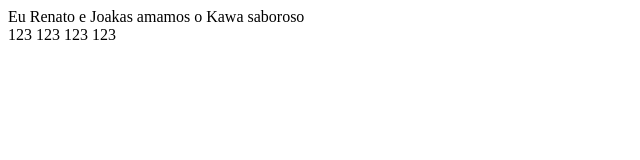
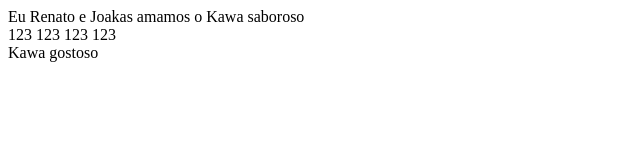
Before and after one commit to Vinicius-Hosokawa/Projeto-A3-Prelud, a plain HTML site: page index.html in a window 1280 px wide. Shown: the whole page, without its empty margins (0-640 px from the left). Drawn offline with Linux system fonts and the light colour scheme.

Commit message:
adiciona nova div com texto sobre Kawa

```diff
--- a/index.html
+++ b/index.html
@@ -9,6 +9,6 @@
 <body>
     <div class="kawa">Eu Renato e Joakas amamos o Kawa saboroso</div>
     <div>123 123 123 123</div>
-
+    <div>Kawa gostoso</div>
 </body>
 </html>
```
